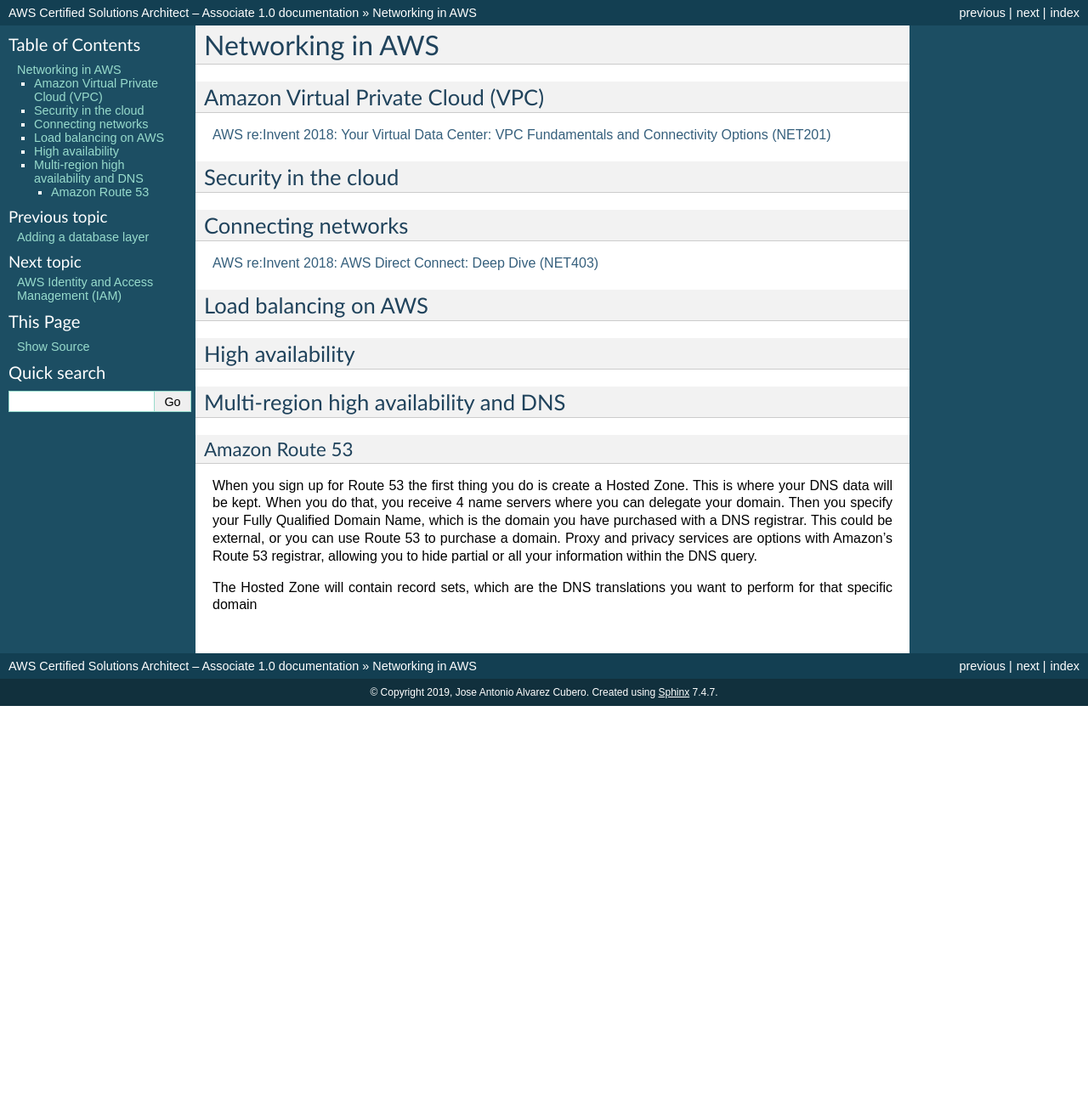
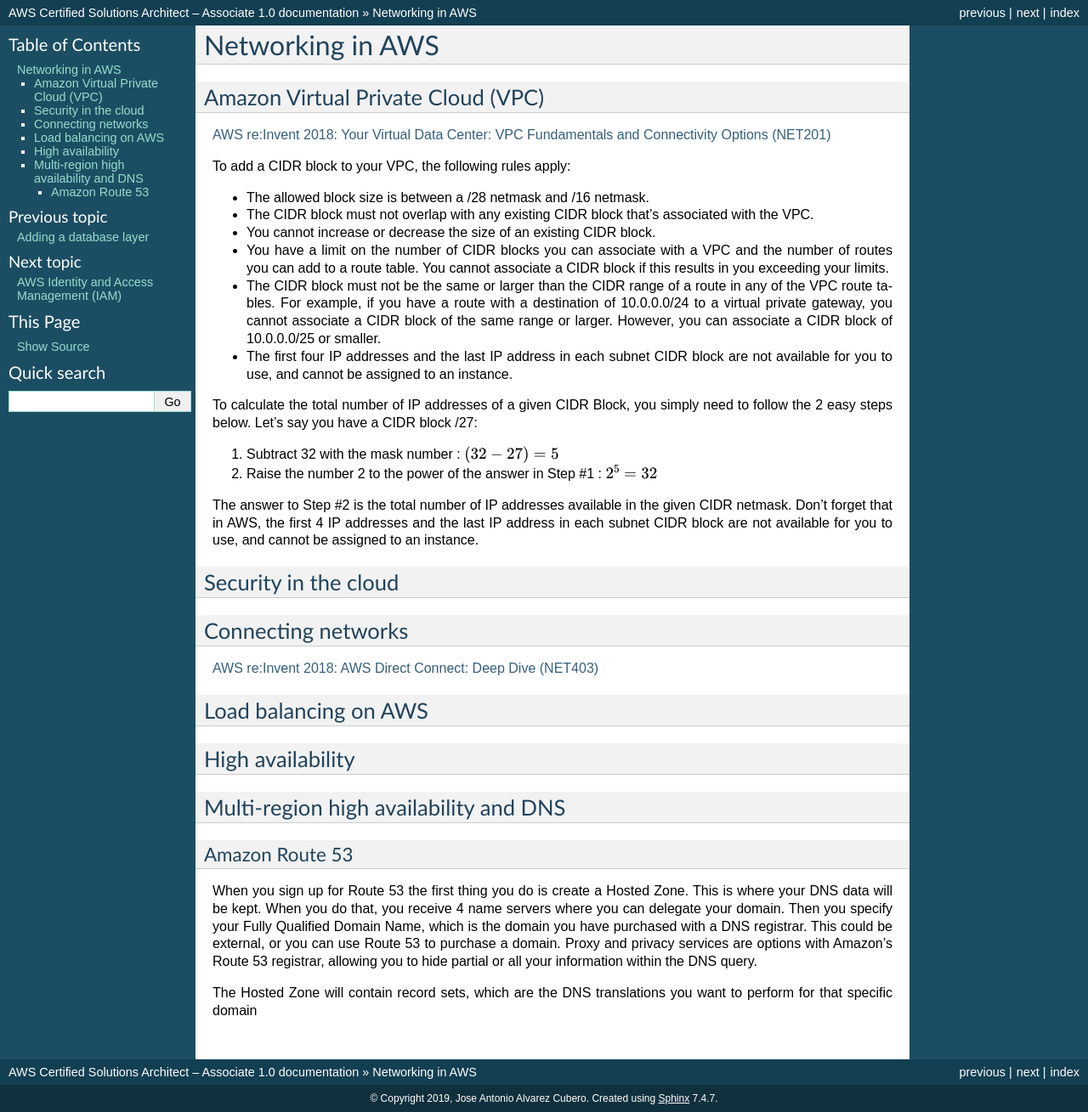
Before and after one commit to jacubero/aws-architect-associate, a Sphinx documentation site: the page built from docs/network.rst, in a window 1280 px wide. Shown: the whole page at 85% size. Built offline with Sphinx 7.4.7, drawn with Linux system fonts in a browser that asks for light colours; pages that are not in the unit, such as notebooks, are missing from menus; before the commit the page ends 900 px from its top, so only the background shows below that.

Commit message:
New version

```diff
--- a/docs/compute.rst
+++ b/docs/compute.rst
@@ -15,6 +15,7 @@
 Launching Amazon EC2 instances with Amazon Machine Images (AMIs)
 ================================================================
 
+`How do I create an Amazon Machine Image (AMI) from my EBS-backed EC2 instance? <https://www.youtube.com/watch?time_continue=5&v=vSKWBBrEbNQ&feature=emb_logo>`_
 
 Launching Amazon EC2 instances with user data
 =============================================
--- a/docs/network.rst
+++ b/docs/network.rst
@@ -5,6 +5,28 @@
 **********************************
 
 `AWS re:Invent 2018: Your Virtual Data Center: VPC Fundamentals and Connectivity Options (NET201) <https://www.youtube.com/watch?time_continue=1&v=jZAvKgqlrjY&feature=emb_logo>`_
+
+To add a CIDR block to your VPC, the following rules apply:
+
+* The allowed block size is between a /28 netmask and /16 netmask.
+
+* The CIDR block must not overlap with any existing CIDR block that's associated with the VPC.
+
+* You cannot increase or decrease the size of an existing CIDR block.
+
+* You have a limit on the number of CIDR blocks you can associate with a VPC and the number of routes you can add to a route table. You cannot associate a CIDR block if this results in you exceeding your limits.
+
+* The CIDR block must not be the same or larger than the CIDR range of a route in any of the VPC route tables. For example, if you have a route with a destination of 10.0.0.0/24 to a virtual private gateway, you cannot associate a CIDR block of the same range or larger. However, you can associate a CIDR block of 10.0.0.0/25 or smaller.
+
+* The first four IP addresses and the last IP address in each subnet CIDR block are not available for you to use, and cannot be assigned to an instance.
+
+To calculate the total number of IP addresses of a given CIDR Block, you simply need to follow the 2 easy steps below. Let's say you have a CIDR block /27:
+
+1. Subtract 32 with the mask number :  :math:`(32 - 27) = 5`
+
+2. Raise the number 2 to the power of the answer in Step #1 : :math:`2^5 = 32`
+
+The answer to Step #2 is the total number of IP addresses available in the given CIDR netmask. Don't forget that in AWS, the first 4 IP addresses and the last IP address in each subnet CIDR block are not available for you to use, and cannot be assigned to an instance.
 
 Security in the cloud
 *********************
```
Also changed, not shown: docs/domains.rst (+5 -5 lines).
